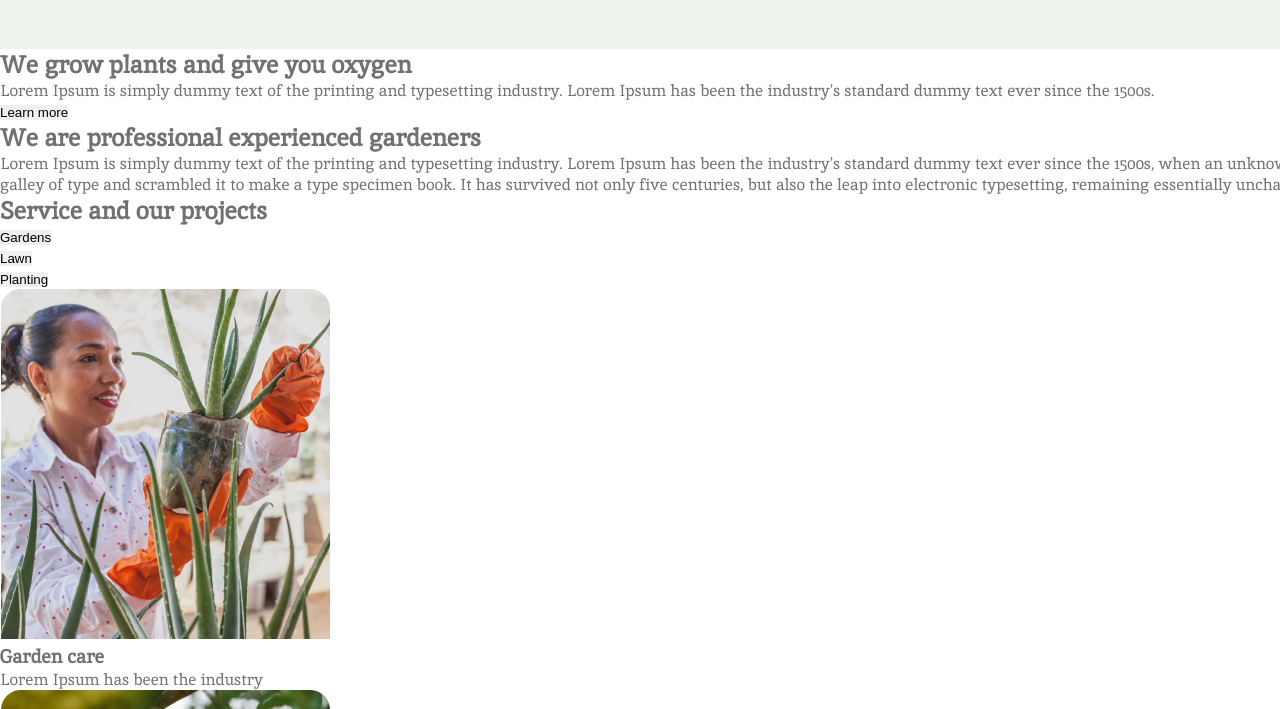
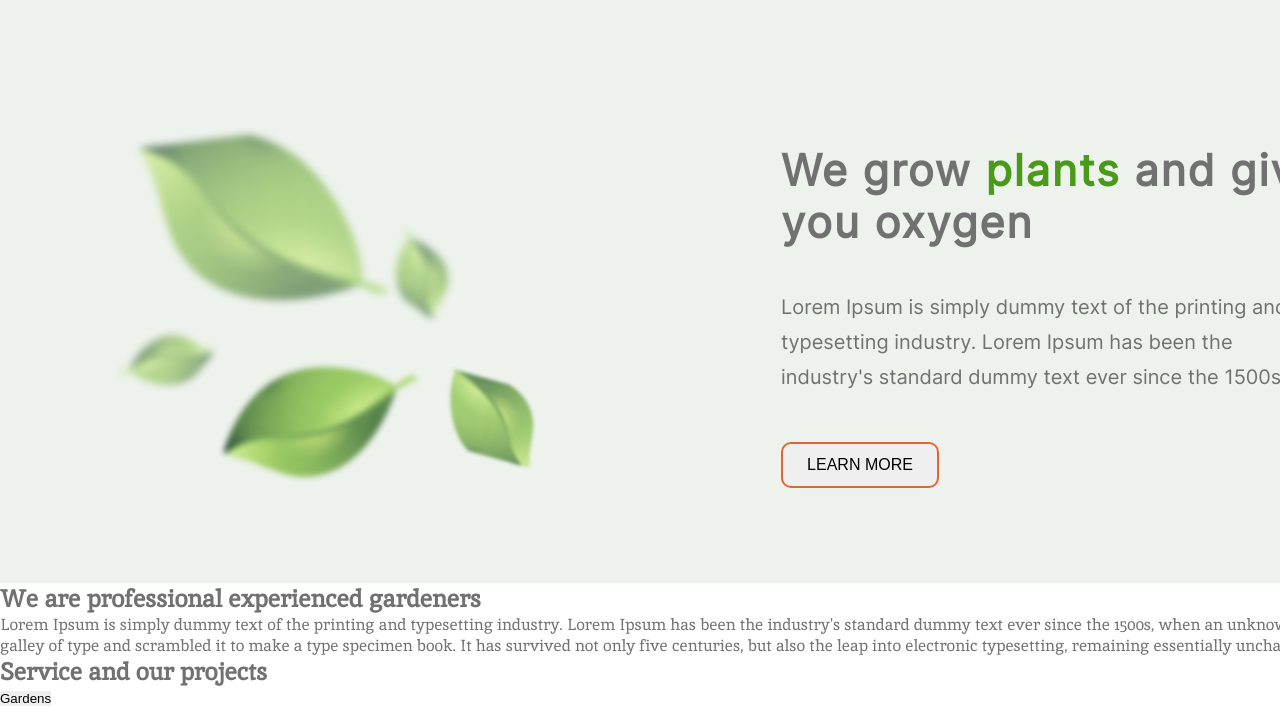
Before and after one commit to IvanLomovtsev/Plants, a website built with webpack: page src/index.html in a window 1280 px wide. Shown: the part 85-794 px from the top of the page. Built offline with nearby package versions, Linux system fonts and the light colour scheme.

Commit message:
refactor: correct welcome styles

```diff
--- a/src/index.html
+++ b/src/index.html
@@ -8,7 +8,7 @@
     <link rel="shortcut icon" href="/src/icons/logo_vector.png" type="image/png">
 </head>
 <body>
-    <header class="header">
+    <header class="header" id="home">
         <div class="header-block containeer">
             <h1 class="header-block__h1">Plants</h1>
             <div class="logo">
@@ -17,11 +17,11 @@
             </div>
             <nav class="navigation">
                 <ul class="navigation__elements">
-                    <li class="navigation__elements-li"><a href="">Home</a></li>
-                    <li class="navigation__elements-li"><a href="">About us</a></li>
-                    <li class="navigation__elements-li"><a href="">Service</a></li>
-                    <li class="navigation__elements-li"><a href="">Price</a></li>
-                    <li class="navigation__elements-li"><a href="">Contacts</a></li>
+                    <li class="navigation__elements-li"><a href="#home">Home</a></li>
+                    <li class="navigation__elements-li"><a href="#about">About us</a></li>
+                    <li class="navigation__elements-li"><a href="#service">Service</a></li>
+                    <li class="navigation__elements-li"><a href="#price">Price</a></li>
+                    <li class="navigation__elements-li"><a href="#contacts">Contacts</a></li>
                 </ul>
             </nav>
         </div>
@@ -45,7 +45,7 @@
                 </div>
             </div>
         </section>
-        <section class="about">
+        <section class="about" id="about">
             <div class="about-block containeer">
                 <div class="about__elements">
                     <div class="about__description">
@@ -63,7 +63,7 @@
                 </div>
             </div>
         </section>
-        <section class="service">
+        <section class="service" id="service">
             <div class="service-block containeer">
                 <div class="service-elements">
                     <div class="service-elements__menu">
@@ -115,7 +115,7 @@
                 </div>
             </div>
         </section>
-        <section class="prices">
+        <section class="prices" id="prices">
             <div class="prices-block containeer">
                 <div class="prices-choice">
                     <h2 class="prices-h2">Prices</h2>
@@ -157,7 +157,7 @@
                 </div>
             </div>
         </section>
-        <section class="contacts">
+        <section class="contacts" id="contacts">
             <div class="contacts-block containeer">
                 <div class="contacts-picture">
 
--- a/src/styles/layout/_header.scss
+++ b/src/styles/layout/_header.scss
@@ -43,6 +43,7 @@ $width-navigation: 37%;
                     cursor: pointer;
                     margin: $margin-header 0;
                     a {
+                        scroll-behavior: smooth;
                         color: $color-header;
                         transition: 0.2s linear;
                     }
--- a/src/styles/layout/_welcome.scss
+++ b/src/styles/layout/_welcome.scss
@@ -1,21 +1,26 @@
 @use '../abstracts/mixins' as *;
 @use '../abstracts/variables';
 
+//welcome-elements
 $padding-welcome-elements: 62px;
 $padding-welcome-p: 42px;
 
+//welcome-picture
 $width-picture: 448.8px;
-$height-picture: 409.76px;
+$height-picture: 409.8px;
+
+//welcome-description
 $width-description: 45%;
 $width-description-p: 95%;
+$padding-description-p: 42px;
+$font-size-h2: 2.7rem;
+$letter-spacing-h2: 1.8px;
+$font-size-description-p: 1.25rem;
+$line-height-description-p: 35px;
 
-$font-size-welcome-h2: 2.8rem;
-$font-size-welcome-p: 1.25rem;
-$letter-spacing-h2: 0.8px;
-$line-height-welcome-p: 35px;
-
+//welcome-button
 $width-welcome-button: 157.8px;
-$margin-top-welcome-button: 2px;
+$margin-top-welcome-button: 5px;
 $padding-welcome-button: 12px;
 $font-size-welcome-button: 1rem;
 $border-radius-welcome-button: 10px;
@@ -43,21 +48,22 @@ $border-radius-welcome-button: 10px;
                 width: $width-description;
                 font-family: Inter;
                 .welcome__description-h2 {
-                    font-size: $font-size-welcome-h2;
+                    font-size: $font-size-h2;
                     font-weight: 700;
                     letter-spacing: $letter-spacing-h2;
                     .green-word {
-                        color: variables.$font-color-green-word;
+                        color: variables.$color-green;
                     }
                 }
                 .welcome__description-p {
                     width: $width-description-p;
                     margin: 0;
-                    font-size: $font-size-welcome-p;
-                    line-height: $line-height-welcome-p;
-                    padding: $padding-welcome-p 0;
+                    font-size: $font-size-description-p;
+                    line-height: $line-height-description-p;
+                    padding: $padding-description-p 0;
                 }
                 .button {
+                    margin-top: $margin-top-welcome-button;
                     .button-learn {
                         margin: 0;
                         font-size: $font-size-welcome-button;
@@ -65,7 +71,7 @@ $border-radius-welcome-button: 10px;
                         text-transform: uppercase;
                         text-align: center;
                         padding: $padding-welcome-button 0;
-                        border: 2px solid variables.$border-color-button;
+                        border: 2px solid variables.$color-orange;
                         border-radius: $border-radius-welcome-button;
                     }
                 }
--- a/src/styles/main.scss
+++ b/src/styles/main.scss
@@ -2,7 +2,7 @@
 @use './abstracts/variables';
 @use './base/typography';
 @use './layout/header';
-//@use './layout/welcome';
+@use './layout/welcome';
 //@use './layout/about';
 //@use './layout/service';
 //@use './layout/prices';
```
Also changed, not shown: dist/assets/fonts/Inika-Regular.f6070be6afb8b3a246e6.ttf (added), dist/assets/fonts/Inter-Regular.e89cb19905e7db5591b0.ttf (added), dist/assets/images/garden_care.a1c9cf95d0078049100f.png (added), dist/assets/images/garden_care2.e6fae1603b1b8a0d78df.png (added), dist/assets/images/lawn_care.24c8fb01b6cc44e874e9.png (added), dist/assets/images/leafs.b9dd92ea2309476a5e44.png (added), dist/assets/images/logo_vector.d1a1804151b02e798511.png (added), dist/assets/images/planting.d856add3b2df53c958a9.png (added), dist/assets/images/planting_2.fcc98b6aaf482d4b6f24.png (added), dist/assets/images/planting_3.ac70c26cd9787a066d3c.png (added), dist/index.html (added), 2 other files.
